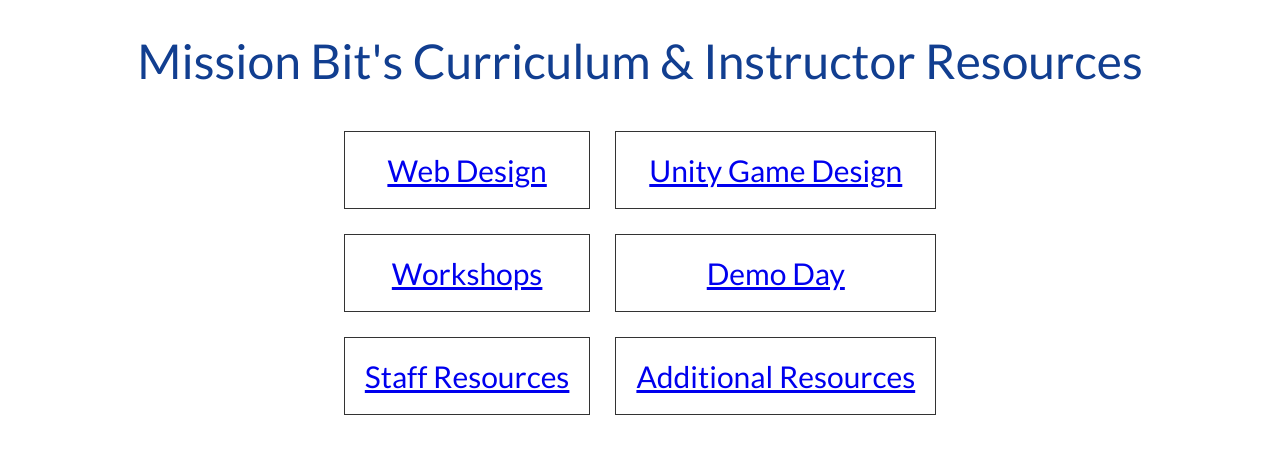
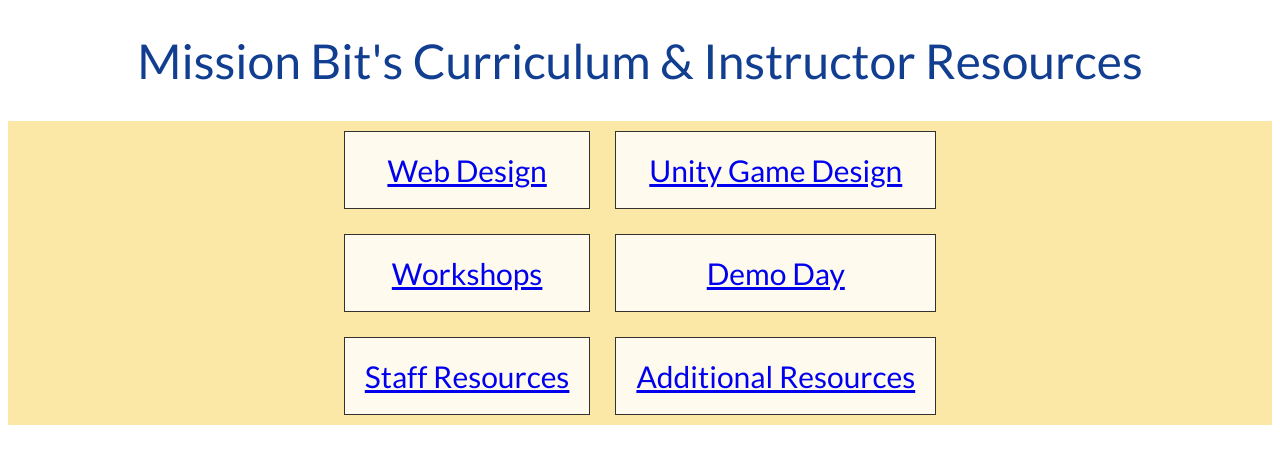
Before and after one commit to alyssa-wu/mb-instructors, a plain HTML site: page index.html in a window 1280 px wide. Drawn offline with Linux system fonts and the light colour scheme.

```diff
--- a/styles.css
+++ b/styles.css
@@ -17,8 +17,9 @@
 .grid-container {
     display: grid;
     grid-template-columns: auto auto;
+    /* grid-template-rows: 300px 300px; */
     grid-gap: 25px;
-    /* background-color: #FBE8A6; */
+    background-color: #FBE8A6;
     justify-content: center;
     padding: 10px;
 }
```
